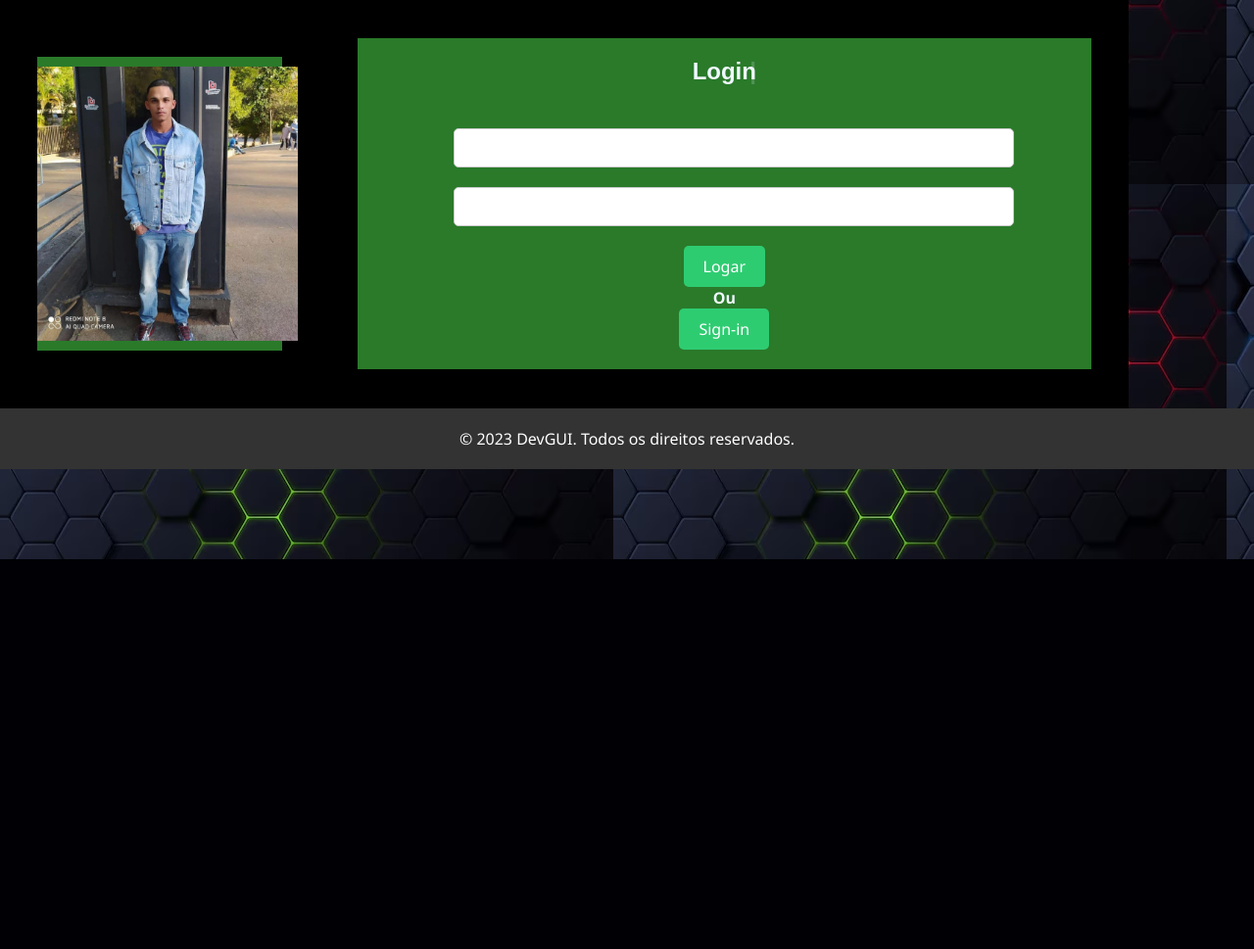
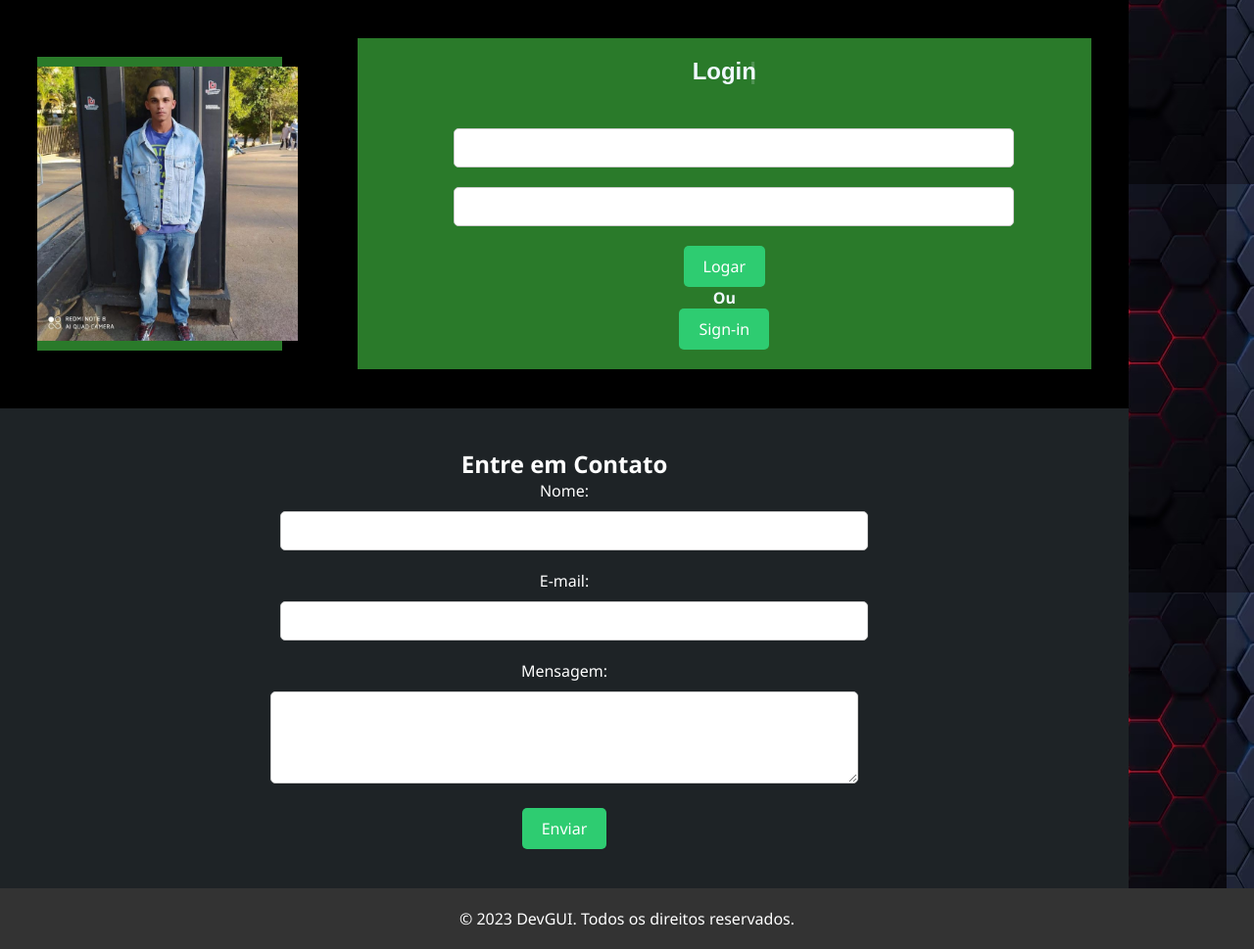
Before and after one commit to DevGuilhermeg/new-porfolio, a Flask app: page /login in a window 1280 px wide. Shown: the part 229-1198 px from the top of the page at 98% size. Before the commit the page ends 800 px from the top, so only its background shows below. Run offline with Flask 3, Linux system fonts and the light colour scheme.

Commit message:
Update login.html

```diff
--- a/templates/login.html
+++ b/templates/login.html
@@ -20,7 +20,7 @@
     <nav class="headerr">
         <a href="/">Home</a>
         <a id="projetos" href="/#projetosSection">Projetos</a>
-        <a id="contato" href="/#contato">Contato</a>
+        <a id="contato" href="#contato">Contato</a>
         <a href="login"><button class="button-sign-in">Login</button></a>
         <a href="cadastro"><button>Sign-in</button></a>
     </nav>
@@ -49,15 +49,31 @@
     </div>
 
   </section>
-  <script src="{{ url_for('static', filename='js/scripts.js') }}"></script>
-
-  <footer>
-      <p>
-          &copy; 2023 DevGUI. Todos os direitos reservados.
-      </p>
-  </footer>
+  <section id="contato" class="contat">
+    <h2>Entre em Contato</h2>
+    <div class="form-contato">
+        <form action="{{ url_for('processa_formulario') }}" method="post">
 
 
+            <label for="nome">Nome:</label>
+            <input type="text" id="nome" name="nome" required>
 
-  </body>
-  </html>
+            <label for="email">E-mail:</label>
+            <input type="email" id="email" name="email" required>
+
+            <label for="mensagem">Mensagem:</label>
+            <textarea id="mensagem" name="mensagem" rows="4" required></textarea>
+
+            <button type="submit">
+                Enviar
+            </button>
+        </form>
+    </div>
+</section>
+<footer>
+    <p>
+        &copy; 2023 DevGUI. Todos os direitos reservados.
+    </p>
+</footer>
+</body>
+</html>
```
